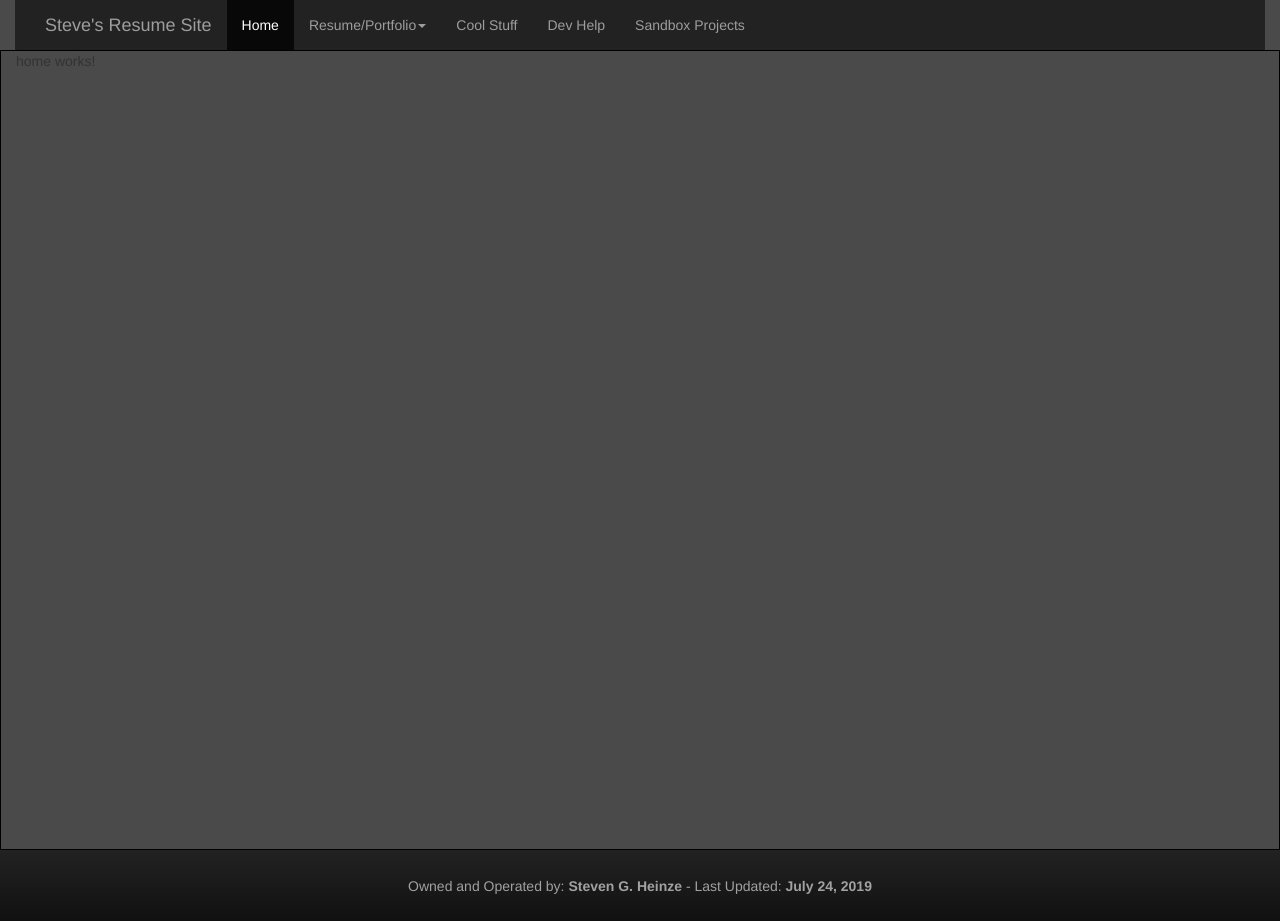
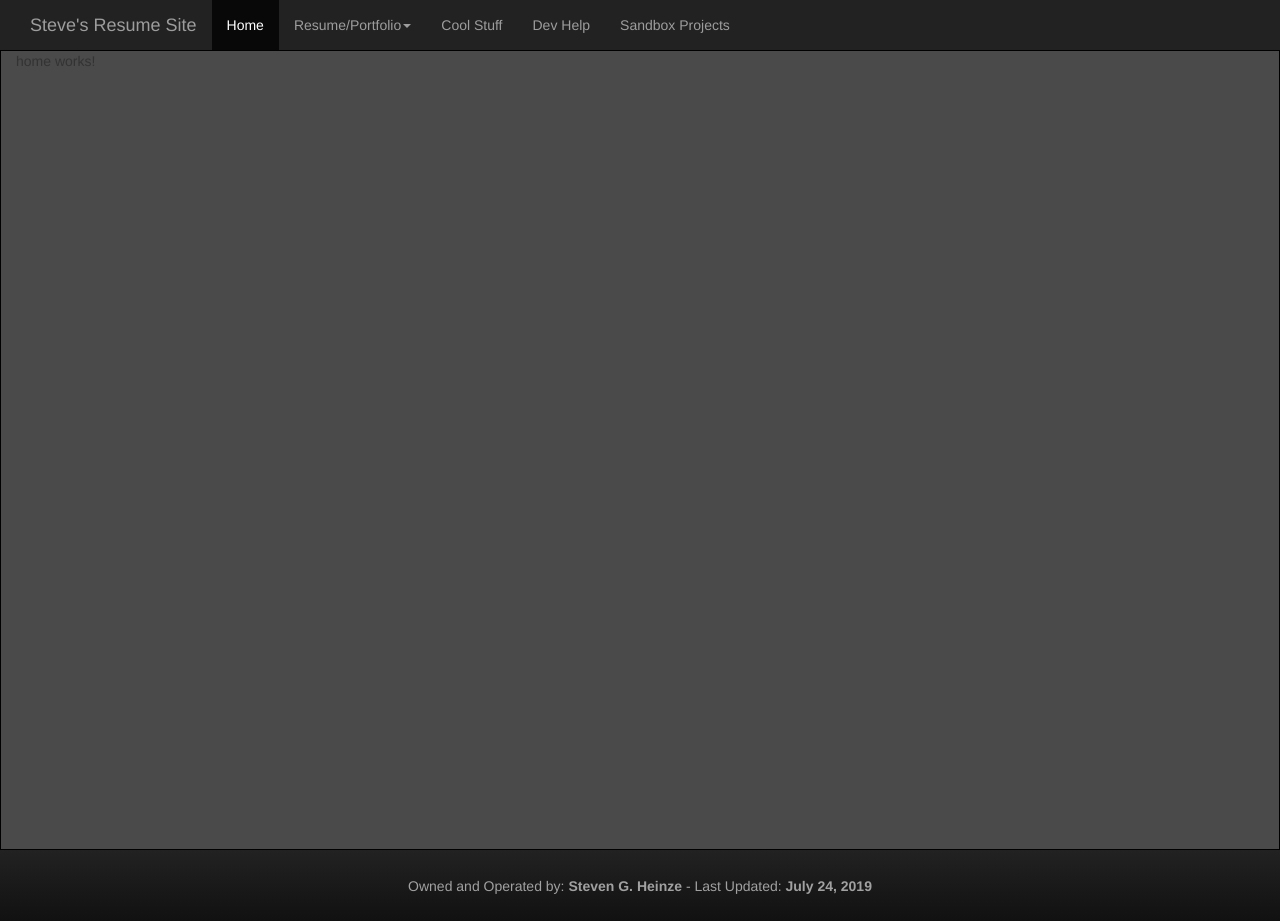
Before and after one commit to stevenheinze57/Resume, an Angular app in the folder ClientApp/: page /home in a window 1280 px wide. Built offline with nearby package versions, Linux system fonts and the light colour scheme.

Commit message:
Fixed the navigation and removed all irrelevant CSS code

```diff
--- a/ClientApp/src/app/app.component.css
+++ b/ClientApp/src/app/app.component.css
@@ -6,23 +6,10 @@
 }
 .fill {
   min-height: 100%;
-  min-width: 100%;
   border: solid black 1px;
 }
 .navigation {
   width: 100%;
   min-width: 100%;
   max-width: 100%;
-  top: 0;
 }
-/*.body {
-  overflow: auto;
-  clear: both;
-  width: 100%;
-}*/
-/*.footer {
-  width: 100%;
-  bottom: 0;
-  position: relative;
-  clear: both;
-}*/
--- a/ClientApp/src/app/app.component.html
+++ b/ClientApp/src/app/app.component.html
@@ -1,26 +1,14 @@
-<div class="container-fluid navigation">
+<div class="navigation">
   <app-nav></app-nav>
 </div>
 
 <div class="container-fluid fill">
-
-  <!--<div class="row navigation">
-    <div class="col-md-12 navigation">
-      <app-nav></app-nav>
-    </div>
-  </div>-->
 
   <div class="row body">
     <div class="col-md-12">
       <router-outlet></router-outlet>
     </div>
   </div>
-
-  <!--<div class="row footer">
-    <div class="col-md-12">
-      <app-footer></app-footer>
-    </div>
-  </div>-->
 
 </div>
 
--- a/ClientApp/src/app/nav/nav.component.css
+++ b/ClientApp/src/app/nav/nav.component.css
@@ -1,7 +1,3 @@
 .navigation {
-  min-width: 100%;
   width: 100%;
-  margin-left: 0;
-  margin-right: 0;
-  max-width: 100%;
 }
--- a/ClientApp/src/styles.css
+++ b/ClientApp/src/styles.css
@@ -3,8 +3,5 @@
   background-color: #4a4a4a
 }
 html, body {
-  width: 100%;
   height: 100%;
-  min-height: 100%;
-  position: relative;
 }
```
Also changed, not shown: ClientApp/src/app/nav/nav.component.html (+0 -26 lines).
